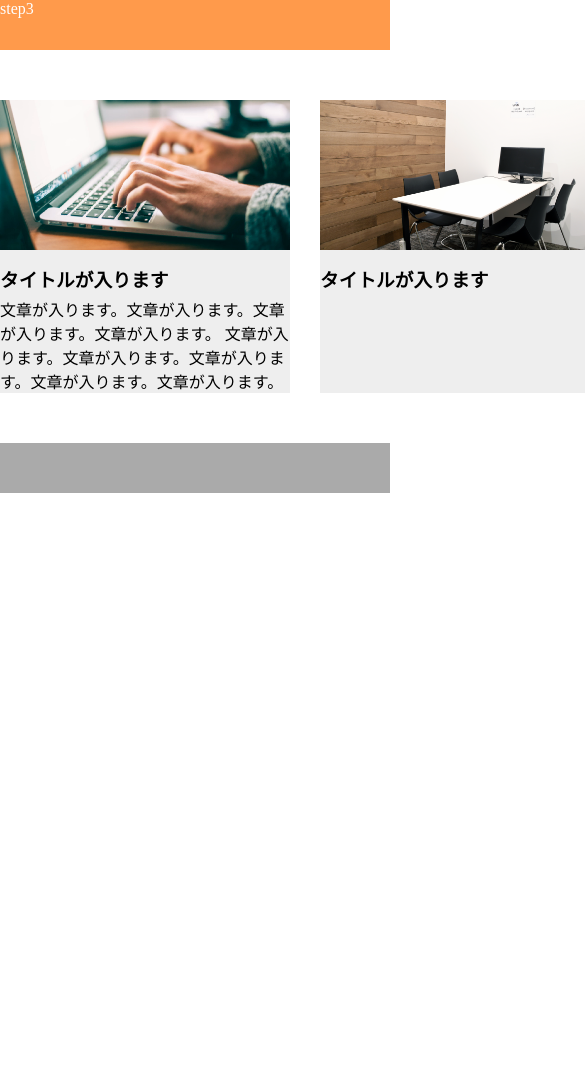
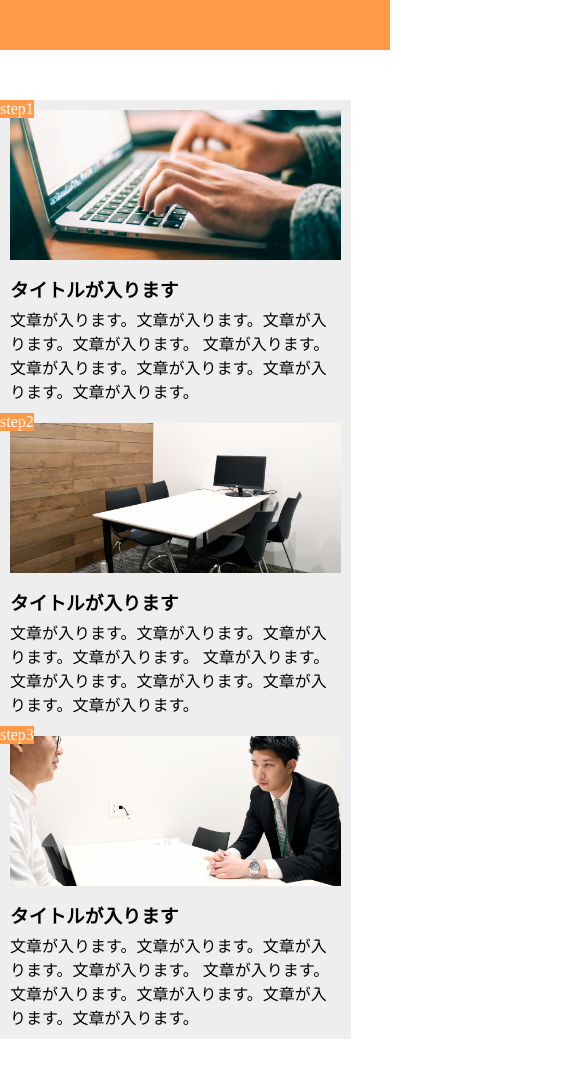
Before and after one commit to saitohanta/1-10, a plain HTML site: page index.html in a window 390 px wide. Shown: the top 1086 px of the page, 585 px wide, since content can reach past the window. Before the commit the page ends 844 px from the top, so only its background shows below. Drawn offline with Linux system fonts and the light colour scheme.

Commit message:
[Add] 1-10

```diff
--- a/index.html
+++ b/index.html
@@ -3,6 +3,7 @@
 
   <head>
     <meta charset="UTF-8">
+    <meta name="viewport" content="width=device-width,initial-scale=1.0">
     <link rel="stylesheet" href="style.css">
     <title>課題1</title>
   </head>
@@ -22,11 +23,15 @@
         <p class="step-num">step2</p>
         <div class="step-img2"></div>
         <h3 class="title">タイトルが入ります</h3>
+        <p>文章が入ります。文章が入ります。文章が入ります。文章が入ります。
+        文章が入ります。文章が入ります。文章が入ります。文章が入ります。文章が入ります。</p>
       </div>
       <div class="step-box">
         <p class="step-num">step3</p>
         <div class="step-img3"></div>
         <h3 class="title">タイトルが入ります</h3>
+        <p>文章が入ります。文章が入ります。文章が入ります。文章が入ります。
+        文章が入ります。文章が入ります。文章が入ります。文章が入ります。文章が入ります。</p>
       </div>
 
         <div class="step-num"></div>
--- a/style.css
+++ b/style.css
@@ -17,8 +17,8 @@ main {
 .step-box {
   width:300px;
   margin-right:30px;
-  padding:10px
-  position: relative;
+  padding:10px;
+  position:relative;
   background-color:#eee;
 }
 
@@ -63,3 +63,17 @@ footer {
   height:50px;
   background-color:#aaa;
 }
+
+@media screen and (max-width: 768px) {
+  main {
+    width:100%;
+    display:none;
+    display:block;
+  }
+
+  .step-box {
+    width:90%;
+  }
+
+
+}
```
